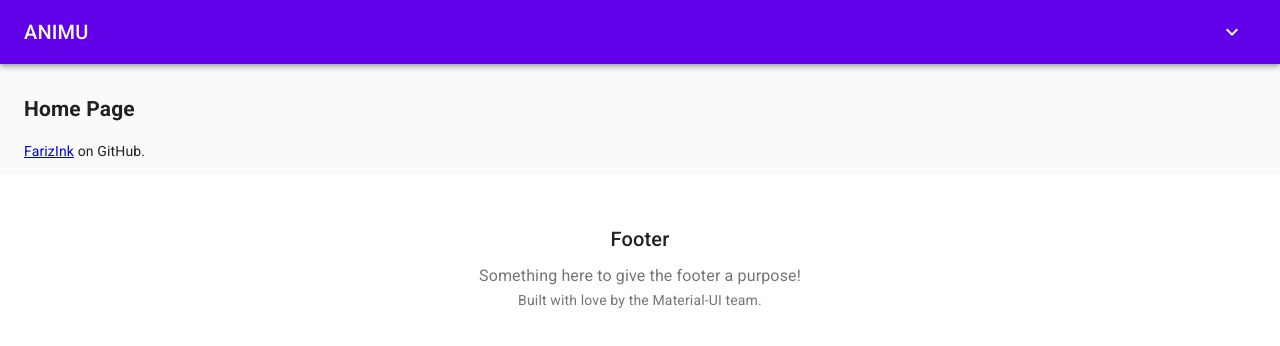
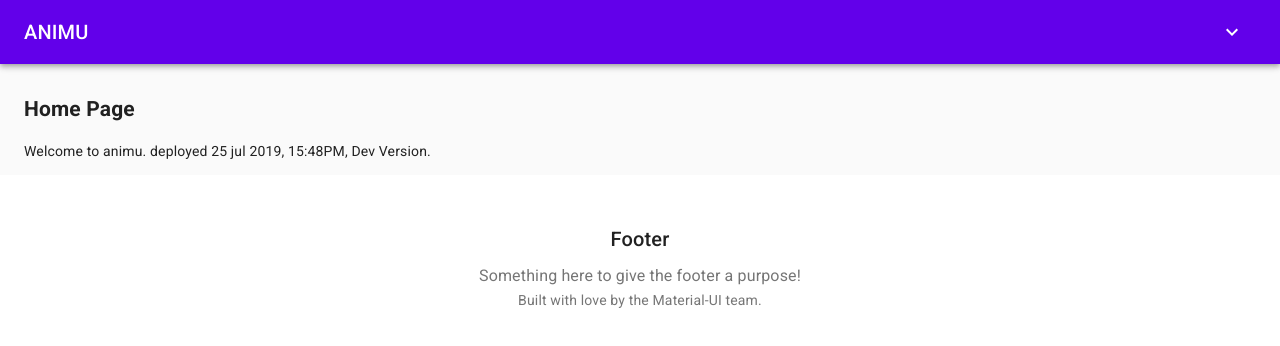
Before and after one commit to FarizInk/animu-react, a React (Create React App) app: page / in a window 1280 px wide. Shown: the top 346 px of the page. Built offline with nearby package versions, Linux system fonts and the light colour scheme.

Commit message:
update information to deploy

```diff
--- a/src/pages/HomePage.jsx
+++ b/src/pages/HomePage.jsx
@@ -12,7 +12,7 @@ class HomePage extends Component {
       <Fragment>
         <h2>Home Page </h2>
         <p>
-          <Link to="/user/farizink">FarizInk</Link> on GitHub.
+          Welcome to animu. deployed 25 jul 2019, 15:48PM, Dev Version.
         </p>
       </Fragment>
     )
```
